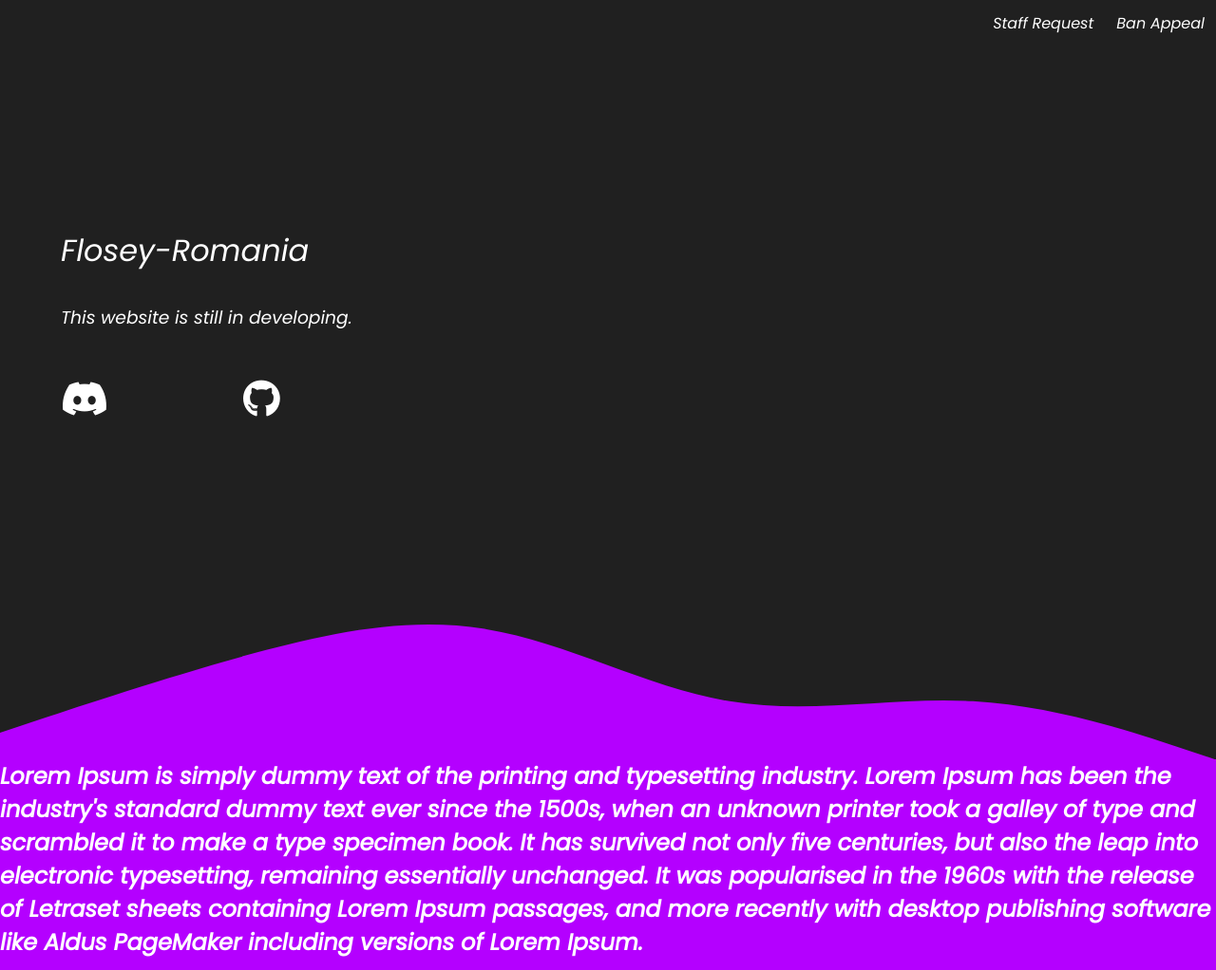
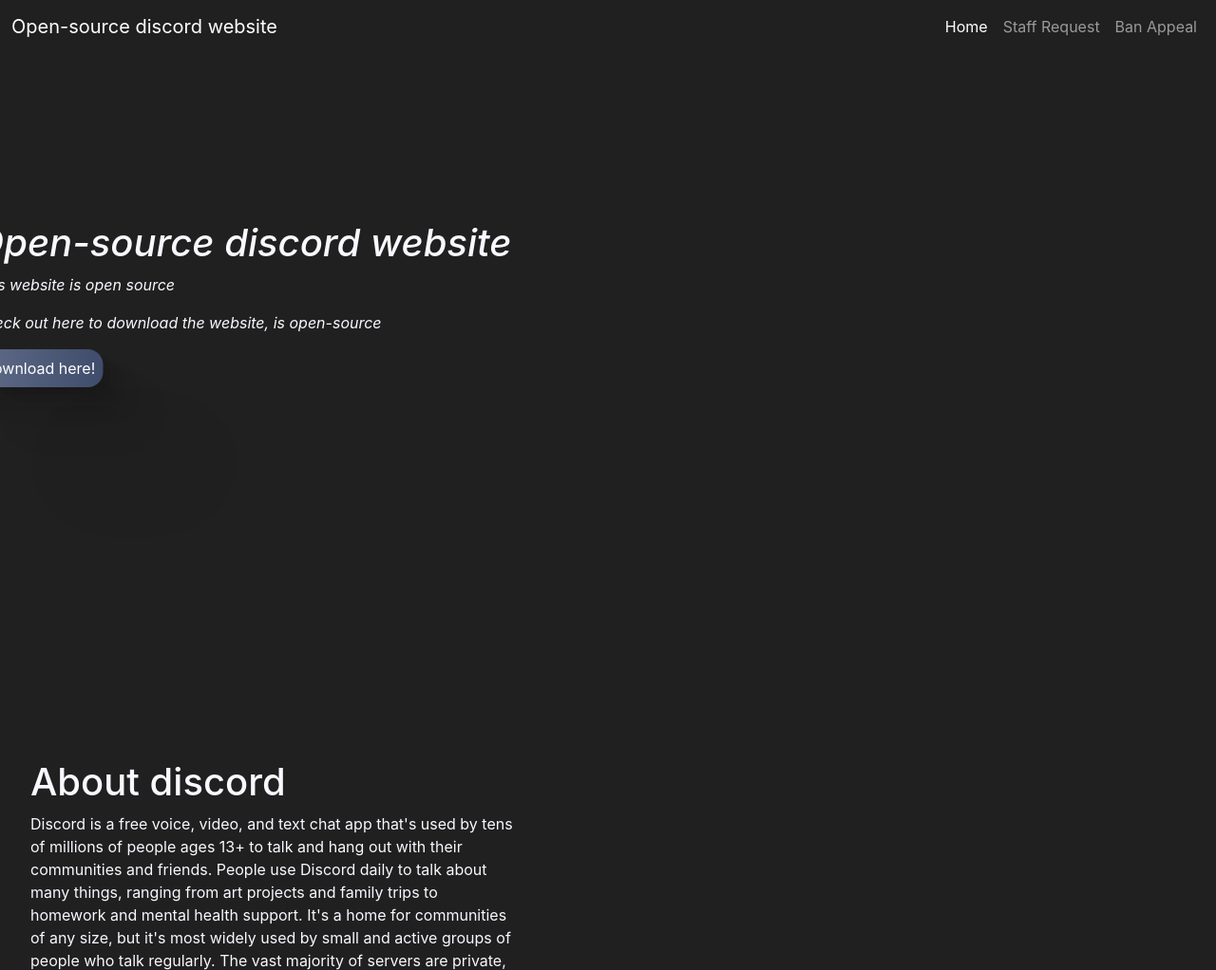
Before and after one commit to Mihaidev-cloud/Site-code-open-source, a plain HTML site: page Index.html in a window 1280 px wide. Shown: the top 1022 px of the page at 95% size. Drawn offline with nearby package versions, Linux system fonts and the light colour scheme; a small style sheet from the web is missing.

Commit message:
New design for the index
css and js are integrated in html also can link the css , is open-source You can do everything you want with it!

```diff
--- a/Index.html
+++ b/Index.html
@@ -1,105 +1,153 @@
 <!DOCTYPE html>
+<html lang="en">
+<head>
+    <meta charset="UTF-8">
+    <meta http-equiv="X-UA-Compatible" content="IE=edge">
+    <meta name="viewport" content="width=device-width, initial-scale=1.0">
+    <title>Open-source discord website</title>
+    <link rel="preconnect" href="//fdn.fontcdn.ir">
+<link rel="preconnect" href="//v1.fontapi.ir">
+<link href="https://v1.fontapi.ir/css/SFProDisplay:400" rel="stylesheet">
+    <link href="https://cdn.jsdelivr.net/npm/bootstrap@5.1.3/dist/css/bootstrap.min.css" rel="stylesheet" integrity="sha384-1BmE4kWBq78iYhFldvKuhfTAU6auU8tT94WrHftjDbrCEXSU1oBoqyl2QvZ6jIW3" crossorigin="anonymous">
+<script src="https://cdn.jsdelivr.net/npm/bootstrap@5.1.3/dist/js/bootstrap.bundle.min.js" integrity="sha384-ka7Sk0Gln4gmtz2MlQnikT1wXgYsOg+OMhuP+IlRH9sENBO0LRn5q+8nbTov4+1p" crossorigin="anonymous"></script>
 
-<html>
-	<head>
-		<meta charset="utf-8">
-		<meta http-equiv="X-UA-Compatible" content="IE=edge">
-		<title>Flosey-Romania</title>
-		<meta name="description" content="">
-		<meta name="viewport" content="width=device-width, initial-scale=1">
+    <!--Integrated CSS-->
 
     <style>
 
+
 * {
+    box-sizing: border-box;
     margin: 0;
     padding: 0;
 }
 
+html {
+    scroll-behavior: smooth;
+}
+
 body {
     background-color: rgb(32, 32, 32);
-  font-family: 'Poppins', sans-serif;
-  color: white;
+    color: ghostwhite;
+    font-family: 'SF Pro Display', sans-serif;
 
 }
 
-#waves {
+.presentation {
+    top: 40%;
+    left: 20%;
     position: absolute;
-  bottom: 0;
-}
-
-#githubLogo {
-	text-decoration: none;
+    transform: translate(-50%,-50%);
+    font-style: italic !important;
 }
 
 
-#about {
-	background-color: #b400ff;
-	position: absolute;
+
+
+.about {
+    margin-left: 2rem;
     top: 100%;
-	left: 0;
-	width: 100%;
-	height: 120%;
+    width: 40%;
+    position:absolute;
 }
 
-li {
-	display: inline;
-	float: right;
-	padding: 12px;
+
+#btn1 {
+    padding: 8px;
+    border: none;
+    background: linear-gradient(to right, #606c88, #3f4c6b);
     color: white;
+    border-radius: 1rem;
+    -webkit-transition: 0.3s;
+  transition: 0.3s;
+  -webkit-box-shadow: 2.3px 2.3px 1.9px rgba(0, 0, 0, 0.018), 5.4px 5.4px 4.3px rgba(0, 0, 0, 0.026), 9.7px 9.7px 7.7px rgba(0, 0, 0, 0.032), 16.1px 16.1px 12.8px rgba(0, 0, 0, 0.038), 26.5px 26.5px 21.2px rgba(0, 0, 0, 0.044), 46.2px 46.2px 37px rgba(0, 0, 0, 0.052), 100px 100px 80px rgba(0, 0, 0, 0.07);
+          box-shadow: 2.3px 2.3px 1.9px rgba(0, 0, 0, 0.018), 5.4px 5.4px 4.3px rgba(0, 0, 0, 0.026), 9.7px 9.7px 7.7px rgba(0, 0, 0, 0.032), 16.1px 16.1px 12.8px rgba(0, 0, 0, 0.038), 26.5px 26.5px 21.2px rgba(0, 0, 0, 0.044), 46.2px 46.2px 37px rgba(0, 0, 0, 0.052), 100px 100px 80px rgba(0, 0, 0, 0.07);
 }
 
-a:visited {
- text-decoration: none;
- color: white;
+
+#btn1:hover {
+    background: #2980b9;
 }
 
-a:link {
-	text-decoration: none;
-	color: white;
+@media screen and (max-width:800px) {
+    .presentation {
+    top: 50%;
+    left: 50%;
+    position: absolute;
+    transform: translate(-50%,-50%);
+
+}
+
+
+.about {
+    margin-left: 2rem;
+    top: 100%;
+    width: 100%;
+    position:absolute;
+}
+
+
+
+
+
+
 }
 
     </style>
-
 </head>
 <body>
 
-		<nav>
-			<header>
-				<li style="list-style-type: none; "><a style="text-decoration: none;" href="#">Ban Appeal</a></li>
-				<li style="list-style-type: none; "><a style="text-decoration: none;" href="#">Staff Request</a></li>
-			</header>
+    <nav class="navbar navbar-expand-lg navbar-dark ">
+        <div class="container-fluid">
+          <a class="navbar-brand" >Open-source discord website</a>
+          <button class="navbar-toggler" type="button" data-bs-toggle="collapse" data-bs-target="#navbarNav" aria-controls="navbarNav" aria-expanded="false" aria-label="Toggle navigation">
+            <span class="navbar-toggler-icon"></span>
+          </button>
+          <div class="collapse navbar-collapse" id="navbarNav">
+            <ul class="navbar-nav ms-auto">
+              <li class="nav-item">
+                <a class="nav-link active" aria-current="page" href="#">Home</a>
+              </li>
+              <li class="nav-item">
+                <a class="nav-link" href="#">Staff Request</a>
+              </li>
+              <li class="nav-item">
+                <a class="nav-link" href="#">Ban Appeal</a>
+              </li>
+
+            </ul>
+          </div>
+        </div>
       </nav>
 
-<!--Font awesome-->
-
-<a style="text-decoration: none;" href="#"><i style=" text-decoration: none; font-size: 40px; position: absolute; top: 50%; left: 5%;" class="fab fa-discord"></i></a>
-<a href="https://github.com/Mihaidev-cloud"><i id="githubLogo"style=" text-decoration: none; font-size: 40px; position: absolute; top: 50%; left: 20%;" class="fab fa-github"></i></a>
+    <div class="presentation">
+       <h1>Open-source discord website</h1>
+       <p>This website is open source</p>
+       <p href="https://github.com/Mihaidev-cloud/Site-code-open-source">Check out here to download the website, is open-source</p>
+       <button id="btn1">Download here!</button>
+    </div>
 
 
-<!--Font Awesome-->
+    <div class="about">
+        <h1>About discord</h1>
+        <p>Discord is a free voice, video, and text chat app that's used by tens of millions of people ages 13+ to talk and hang out with their communities and friends.
 
-	<h1 style="position: absolute; top: 30%; left: 5%; font-weight: 100; ">Flosey-Romania</h1>
-	<h3 style="position: absolute; top: 40%; left: 5%; font-weight: 100; ">This website is still in developing.</h3>
-	</body>
-</html>
+            People use Discord daily to talk about many things, ranging from art projects and family trips to homework and mental health support. It's a home for communities of any size, but it's most widely used by small and active groups of people who talk regularly.
 
-<script src="https://kit.fontawesome.com/1c2e479345.js" crossorigin="anonymous"></script>
+            The vast majority of servers are private, invite-only spaces for groups of friends and communities to stay in touch and spend time together. There are also larger, more open communities, generally centered around specific topics such as popular games like Minecraft and Fortnite. All conversations are opt-in, so people have total control over who they interact with and what their experience on Discord is.
 
-<svg id="waves" xmlns="http://www.w3.org/2000/svg" viewBox="0 0 1440 320"><path fill="#b400ff" fill-opacity="1" d="M0,288L48,272C96,256,192,224,288,197.3C384,171,480,149,576,165.3C672,181,768,235,864,250.7C960,267,1056,245,1152,250.7C1248,256,1344,288,1392,304L1440,320L1440,320L1392,320C1344,320,1248,320,1152,320C1056,320,960,320,864,320C768,320,672,320,576,320C480,320,384,320,288,320C192,320,96,320,48,320L0,320Z"></path></svg>
-
-<section id="about">
-	<i style=" text-decoration: none; font-size: 200px; position: absolute; top: 80%; left: 50%; transform: translate(-50%);" class="fas fa-server"></i>
-	<h1>Lorem Ipsum is simply dummy text of the printing and typesetting industry. Lorem Ipsum has been the industry's standard dummy text ever since the 1500s, when an unknown printer took a galley of type and scrambled it to make a type specimen book. It has survived not only five centuries, but also the leap into electronic typesetting, remaining essentially unchanged. It was popularised in the 1960s with the release of Letraset sheets containing Lorem Ipsum passages, and more recently with desktop publishing software like Aldus PageMaker including versions of Lorem Ipsum.</h1>
-
-</section>
+            People love Discord because it’s a home for all their communities and groups of friends. It's a place where they can be themselves and spend time with other people who share their interests and hobbies. There's no algorithm deciding what they should see, no endless scrolling, and no news feed. Conversations on Discord are driven by shared interests.</p>
 
 
 
-<!--Fonts-->
+        </div>
 
-<link rel="preconnect" href="https://fonts.googleapis.com">
-<link rel="preconnect" href="https://fonts.gstatic.com" crossorigin>
-<link href="https://fonts.googleapis.com/css2?family=Poppins:ital@1&display=swap" rel="stylesheet">
+<!--Integrated JS-->
+<script>
+    document.getElementById("btn1").onclick = function () {
+    location.href = "https://github.com/Mihaidev-cloud/Site-code-open-source";
+};
 
-
-<!--Fonts End-->
+</script>
+</body>
+</html>
```
Lines whose indentation alone changed are shown as unchanged.
